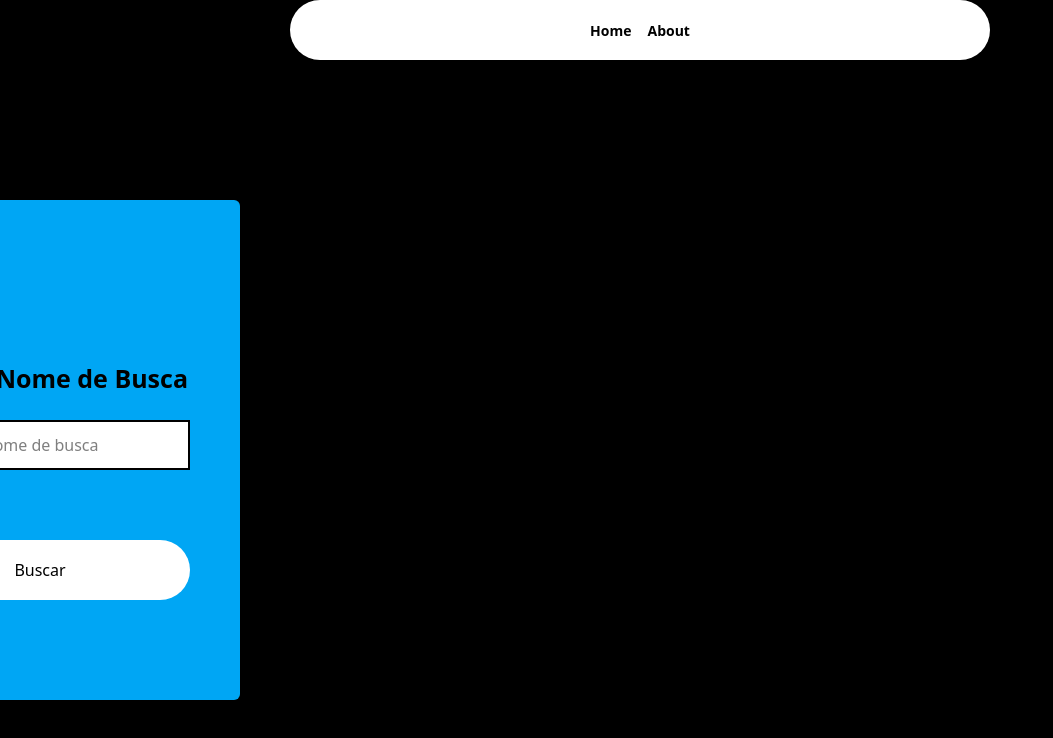
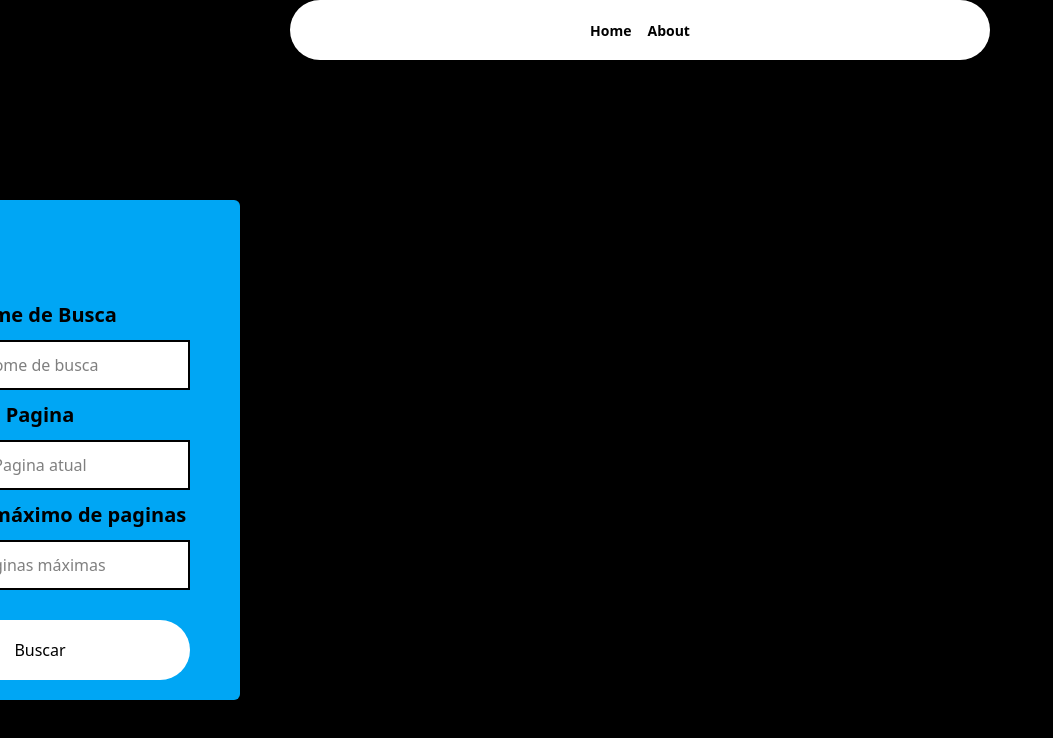
Before and after one commit to PedroHenriqueBRO/Projeto_Full_Stack_Contacts, a React app in the folder frontend/: page / in a window 1280 px wide. Both pictures are taken after a click on the button "Buscar Contatos". Shown: the top 738 px of the page, without its empty margins (0-1053 px from the left). Built offline with nearby package versions, Linux system fonts and the light colour scheme; the HTML template or start-up script is replaced by a standard one.

Commit message:
feat: adição de funcionalidade de escolher pageSize e page

```diff
--- a/frontend/src/components/Caixadeform.tsx
+++ b/frontend/src/components/Caixadeform.tsx
@@ -14,11 +14,18 @@ function Caixadeform() {
   // eslint-disable-next-line prefer-const
   let contato: Contact = { nome: "", email: "", phone: "" };
   const [contatos, setContatos] = useState<Contact[]>();
+  const [page, setPage] = useState<number>(1);
+  const [pagemax, setPagesize] = useState<number>(10);
   const [searchName, setSearchName] = useState<string>("");
   const [layout, setLayout] = useState<number>(0);
   const [loading, setLoading] = useState<boolean>(false);
-  const fetchContacts = useCallback(async (name: string) => {
-    const url = `http://localhost:8082/contacts?q=${name}&page=${1}&pageSize=${10}`;
+  const fetchContacts = useCallback(
+    async (
+      name: string,
+      page: number | undefined,
+      pagesize: number | undefined
+    ) => {
+      const url = `http://localhost:8082/contacts?q=${name}&page=${page}&pageSize=${pagesize}`;
       setLoading(true);
       try {
         const response = await fetch(url);
@@ -33,7 +40,9 @@ function Caixadeform() {
       } finally {
         setLoading(false);
       }
-  }, []);
+    },
+    []
+  );
   const postContacts = useCallback(async (contato: Contact | undefined) => {
     const url = `http://localhost:8082/contacts`;
     setLoading(true);
@@ -93,24 +102,42 @@ function Caixadeform() {
         </button>
 
         <div className="h-[400px] w-full flex flexcol justify-center">
-          <h1 className="absolute font-bold text-[25px] mt-15">
-            Digite o Nome de Busca
-          </h1>
+          <h1 className="absolute font-bold text-[20px]">Nome de Busca</h1>
           <input
             type="text"
             placeholder="Nome de busca"
-            className=" absolute w-[300px] h-[50px] mt-30 bg-white border-2 text-center"
+            className=" absolute w-[300px] h-[50px] mt-10 bg-white border-2 text-center"
             onChange={(e) => {
               setSearchName(e.target.value);
             }}
           ></input>
+          <h1 className="absolute font-bold text-[20px] mt-25">Pagina</h1>
+          <input
+            type="text"
+            placeholder="Pagina atual"
+            className=" absolute w-[300px] h-[50px] mt-35 bg-white border-2 text-center"
+            onChange={(e) => {
+              setPage(e.target.value as unknown as number);
+            }}
+          ></input>
+          <h1 className="absolute font-bold text-[20px] mt-50">
+            Tamanho máximo de paginas
+          </h1>
+          <input
+            type="text"
+            placeholder="Páginas máximas"
+            className=" absolute w-[300px] h-[50px] mt-60 bg-white border-2 text-center"
+            onChange={(e) => {
+              setPagesize(e.target.value as unknown as number);
+            }}
+          ></input>
           <button
             onClick={() => {
-              fetchContacts(searchName);
+              fetchContacts(searchName, page, pagemax);
               setLayout(5);
             }}
             disabled={loading || searchName.length === 0}
-            className="w-[300px] h-[60px] bg-white mt-60 rounded-full"
+            className="w-[300px] h-[60px] bg-white mt-80 rounded-full"
           >
             Buscar
           </button>
@@ -196,6 +223,8 @@ function Caixadeform() {
       <div className="bg-sky-500 h-[500px] w-[400px] rounded-md mr-300 mt-50 flex-col flex items-center gap-6">
         <button
           onClick={() => {
+            setPage(1);
+            setPagesize(10);
             setSearchName("");
             setLayout(0);
           }}
```
Lines whose indentation alone changed are shown as unchanged.
